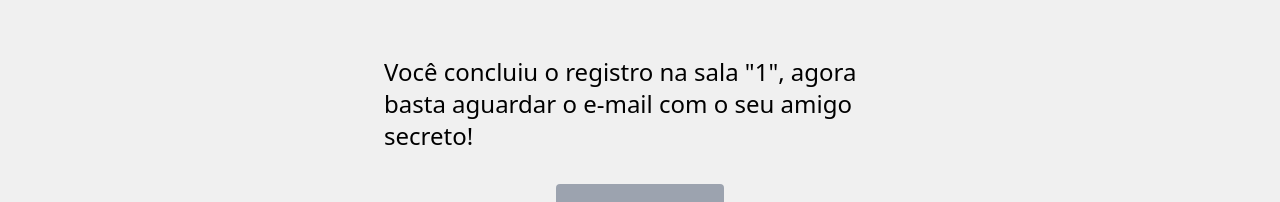
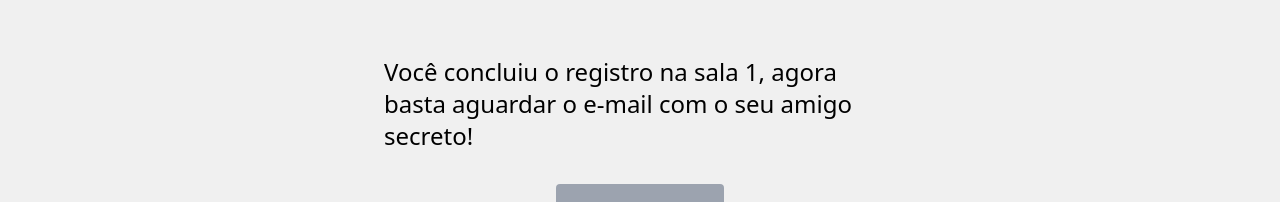
Before and after one commit to Pedro-Augusto-Barbosa-Aparecido/amigo-secreto, a Next.js app: page /rooms/sucess/1 in a window 1280 px wide. Shown: the part 200-402 px from the top of the page. Built offline with nearby package versions, Linux system fonts and the light colour scheme; a web font is replaced by a local one.

Commit message:
fix error

```diff
--- a/src/pages/rooms/sucess/[id].tsx
+++ b/src/pages/rooms/sucess/[id].tsx
@@ -19,7 +19,7 @@ export default function SucessPage (props: IRoomSucessPageProps) {
                 Parabéns você está dentro!
             </h1>
             <p className="w-2/5 text-2xl">
-                Você concluiu o registro na sala "{props.roomName.replaceAll('-', ' ')}", agora basta aguardar o e-mail com o seu amigo secreto!
+                Você concluiu o registro na sala {props.roomName.replaceAll('-', ' ')}, agora basta aguardar o e-mail com o seu amigo secreto!
             </p>
             {
                 user?.token
```
